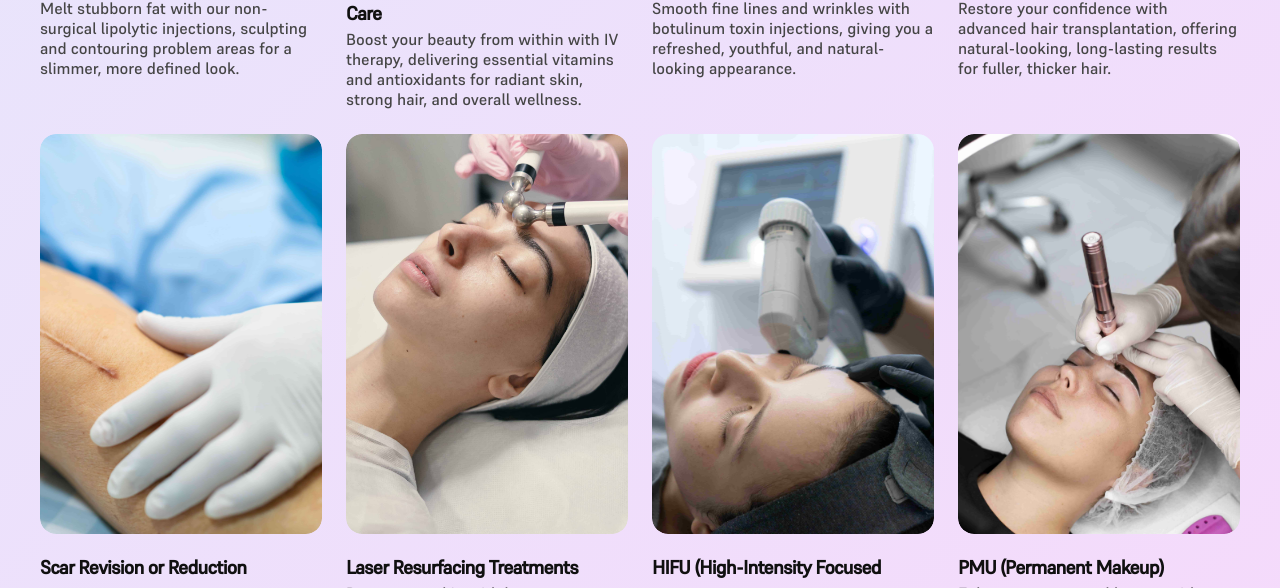
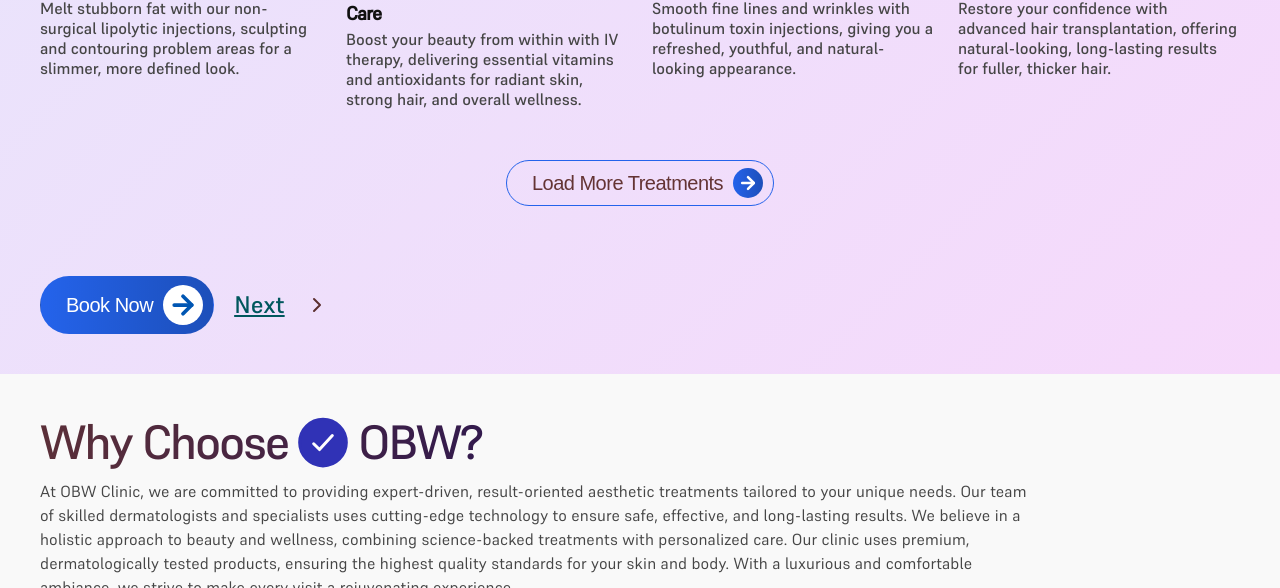
Before and after one commit to aryan7122/OBW, a React (Vite) app: page / in a window 1280 px wide. Shown: the part 4574-5162 px from the top of the page. Built offline with nearby package versions, Linux system fonts and the light colour scheme; a web font is replaced by a local one.

Commit message:
V 0.0.20

```diff
--- a/src/Pages/TrendingTreatments/TrendingTreatments.jsx
+++ b/src/Pages/TrendingTreatments/TrendingTreatments.jsx
@@ -1,4 +1,4 @@
-import React, { useState } from "react";
+import React, { useState, useEffect } from "react";
 import "./TrendingTreatments.scss";
 import img1 from '../../assets/TrendingTreatments/Exosome Therapy for Skin & Scalp-min.jpg'
 import img2 from '../../assets/TrendingTreatments/Anti-DHT Mesotherapy-min.jpg'
@@ -84,50 +84,50 @@
 
 const TrendingTreatments = () => {
     const [showModal, setShowModal] = useState(false);
-    const handleBookNowClick = () => {
-        setShowModal(true);
+    const [visibleCount, setVisibleCount] = useState(8); // Initially 8 cards
+    const [itemsPerLoad, setItemsPerLoad] = useState(8);
+
+    useEffect(() => {
+        const updateItemsPerLoad = () => {
+            if (window.innerWidth < 768) {
+                setVisibleCount(4); // Mobile pe 4 dikhao
+                setItemsPerLoad(4);
+            } else {
+                setVisibleCount(8); // Desktop pe 8 dikhao
+                setItemsPerLoad(8);
+            }
+        };
+
+        updateItemsPerLoad();
+        window.addEventListener("resize", updateItemsPerLoad);
+        return () => window.removeEventListener("resize", updateItemsPerLoad);
+    }, []);
+
+    const handleLoadMore = () => {
+        setVisibleCount((prevCount) => prevCount + itemsPerLoad);
     };
-    const closeModal = () => {
-        setShowModal(false);
-    };
-    const navigate = useNavigate();
-    // const HandleNavigation = (path) => {
-    //     navigate(path);
-    //     window.scrollTo(0, 0);
-    // };
+
     return (
         <div className="trending-treatments">
             <div className="title-sbt">TRENDING</div>
             <header className="heading-section">
-                <h1 className="trending-title">
-                    Trending <span className="heart"
-
-                    >&#x2764; </span>
-                    Treatments
-                </h1>
+                <h1 className="trending-title">Trending <span className="heart">&#x2764;</span> Treatments</h1>
                 <p className="description">
                     Explore the latest treatments reshaping healthcare, from innovative therapies for chronic pain to advanced skincare solutions. Discover options like regenerative medicine that taps into the body's healing abilities and personalized nutrition plans tailored to your health needs. Stay informed with treatments that prioritize results and patient comfort.
+
                 </p>
             </header>
 
             <div className="cards-container">
-                {treatments.map((treatment, index) => (
-                    <div
-                        key={index}
-                        className="card"
-                    >
+                {treatments.slice(0, visibleCount).map((treatment, index) => (
+                    <div key={index} className="card">
                         <div className="card-image">
-                            <LazyLoadImage effect="blur" wrapperProps={{
-                                style: { transitionDelay: "0.2s" },
-                            }}
+                            <LazyLoadImage
+                                effect="blur"
                                 placeholderSrc={placeholderImg}
-                                once={true}
-                                loading="lazy"
-                                key={index}
                                 src={treatment.image}
                                 alt={treatment.title}
                             />
-
                         </div>
                         <h3 className="card-title">{treatment.title}</h3>
                         <p className="card-description">{treatment.description}</p>
@@ -135,12 +135,18 @@
                 ))}
             </div>
 
+            {visibleCount < treatments.length && (
+                <button className="LoadMoreTreatments" onClick={handleLoadMore}>
+                    Load More Treatments <ArrowRight className="arrow-icon" size={20} strokeWidth={3} />
+                </button>
+            )}
+
             <footer className="footer-section">
-                <button className="Book-Now" onClick={handleBookNowClick} >Book Now  <ArrowRight className="arrow-icon" size={20} strokeWidth={3} /></button>
+                <button className="Book-Now" onClick={() => setShowModal(true)}>Book Now <ArrowRight className="arrow-icon" size={20} strokeWidth={3} /></button>
                 <div className="next-btn"><a href="/treatment">Next</a> <ChevronRight color="#5B2F2F" /> </div>
             </footer>
-            {showModal && <BookAppointment onClose={closeModal} />}
 
+            {showModal && <BookAppointment onClose={() => setShowModal(false)} />}
         </div>
     );
 };
--- a/src/Pages/TrendingTreatments/TrendingTreatments.scss
+++ b/src/Pages/TrendingTreatments/TrendingTreatments.scss
@@ -148,7 +148,53 @@
       }
     }
   }
+ .LoadMoreTreatments {
+   padding: 7px 10px 7px 25px;
+   margin: 50px auto 0px auto;
 
+   color: #643434;
+   border: none;
+   font-size: 20px;
+   border-radius: 100px;
+   display: flex;
+   align-items: center;
+   gap: 10px;
+   font-weight: 500;
+   line-height: 24px;
+   letter-spacing: -0.5px;
+   background: transparent;
+
+   cursor: pointer;
+   transition: background-color 0.3s ease;
+   border: 1px solid #2463eb;
+   transition: 0.3s linear;
+
+   @media only screen and (max-width: 500px) {
+     padding: 5px 6px 5px 15px;
+     font-size: 10px;
+   }
+
+   .arrow-icon {
+     transition: 0.3s linear;
+     color: #fff;
+     background: linear-gradient(90.15deg, #2463eb 0.13%, #1c4eb8 103.2%);
+     border-radius: 100px;
+     width: 30px;
+     height: 30px;
+     padding: 5px;
+   }
+
+   &:hover {
+     border: 1px solid #0056b3;
+     color: #fff;
+     background: linear-gradient(90.15deg, #2463eb 0.13%, #1c4eb8 103.2%);
+
+     .arrow-icon {
+       background: #643434;
+       color: #fff;
+     }
+   }
+ }
   .footer-section {
     margin-top: 70px;
     width: 100%;
```
